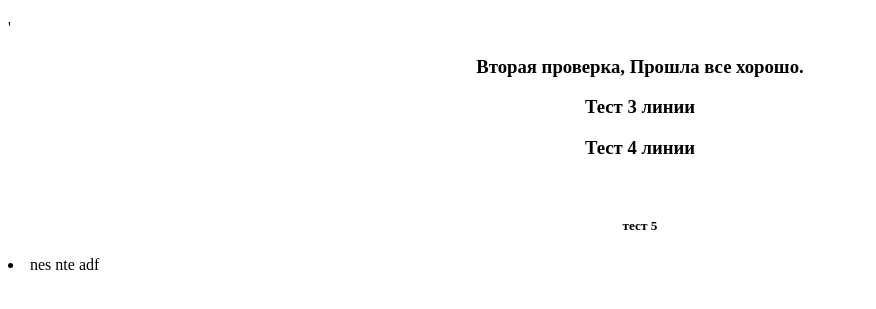
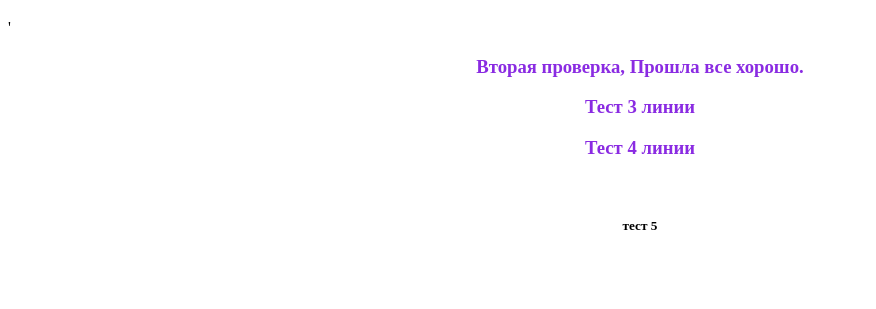
Before and after one commit to mrprometei/app-to-jenkins, a plain HTML site: page index.html in a window 1280 px wide. Shown: the part 61-370 px from the top of the page, without its empty margins (0-876 px from the left). Drawn offline with Linux system fonts and the light colour scheme.

Commit message:
add style.css

```diff
--- a/index.html
+++ b/index.html
@@ -2,6 +2,7 @@
 <head>
     <meta charset="UTF-8">
     <meta http-equiv="X-UA-Compatible" content="ie=edge">
+    <link rel="stylesheet" href="style.css">
     <title>test project</title>
 </head>
 <body>
@@ -12,9 +13,4 @@
 <br>
 <h5 align="center">тест 5</h5>
 
-<li>
-    <lu>nes</lu>
-    <lu>nte</lu>
-    <lu>adf</lu>
-</li>
 </body>
--- /dev/null
+++ b/style.css
@@ -0,0 +1,4 @@
+h3 {
+    color: blueviolet;
+    font-family: "Apple Color Emoji";
+}
```
